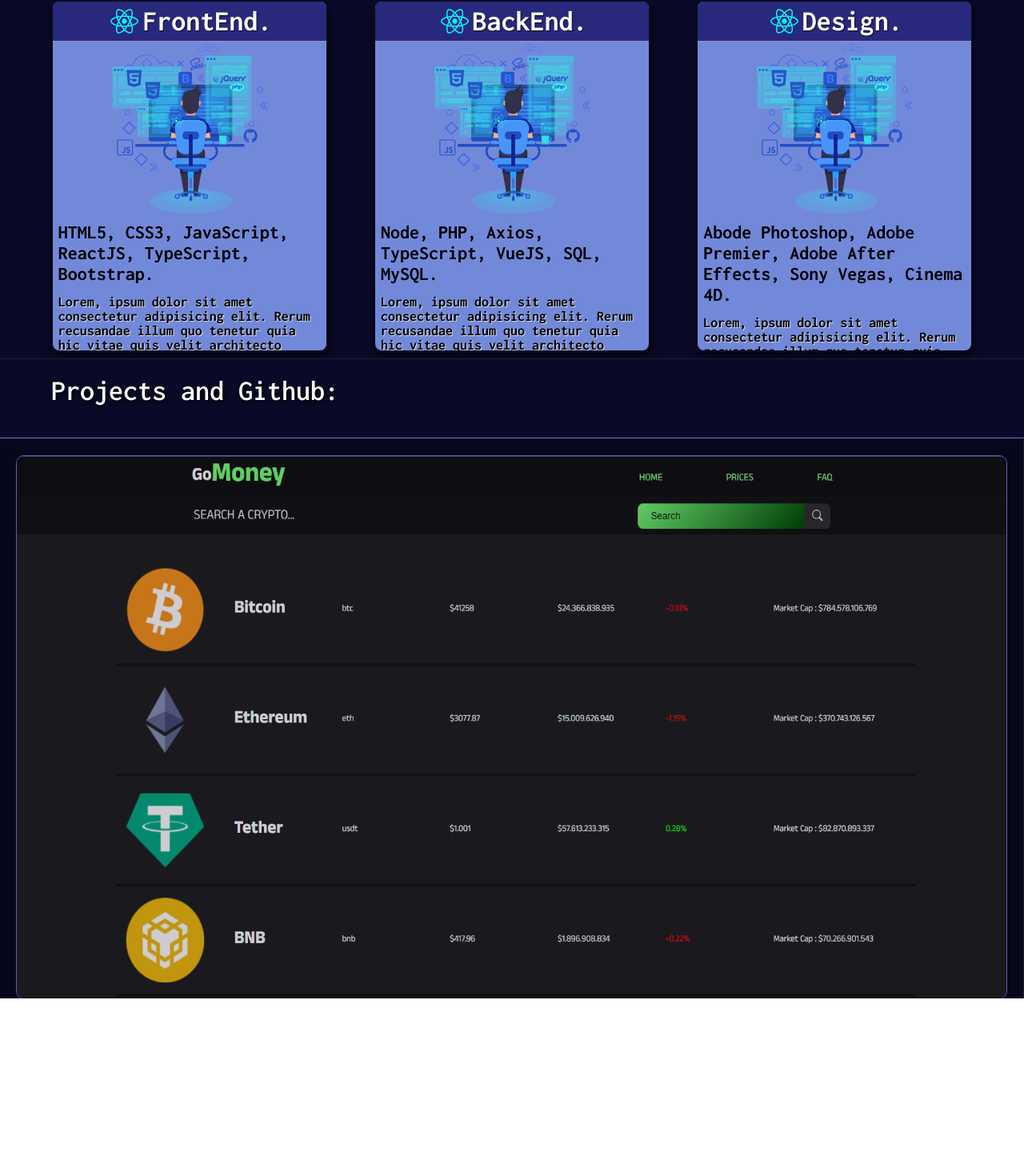
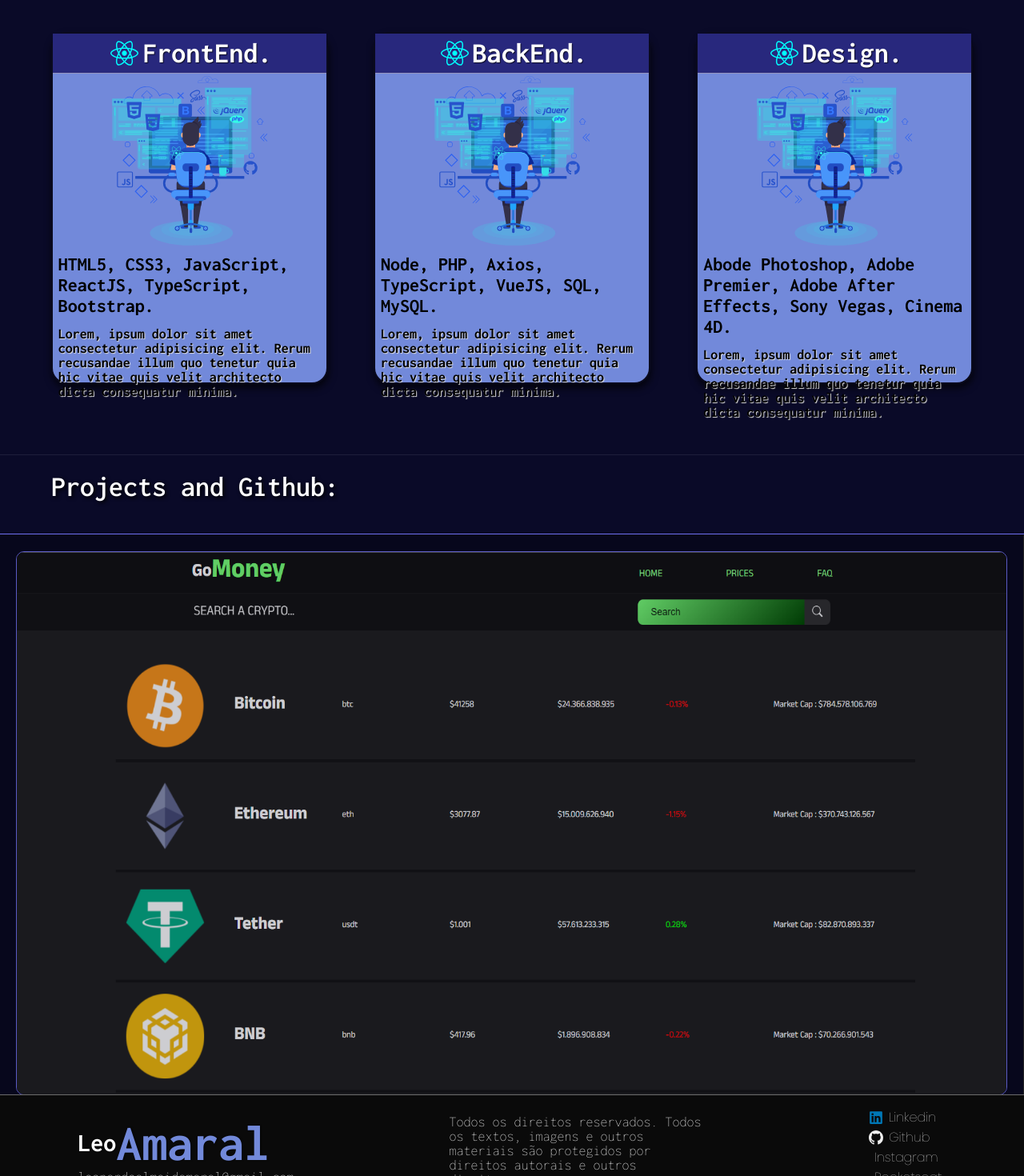
Before and after one commit to leonardo-amaral/portifolio, a React (Vite) app: page / in a window 1280 px wide. Shown: the part 708-2178 px from the top of the page at 80% size. Before the commit the page ends 1956 px from the top, so only its background shows below. Built offline with nearby package versions, Linux system fonts and the light colour scheme.

Commit message:
Home Finish

```diff
--- a/src/App.jsx
+++ b/src/App.jsx
@@ -2,13 +2,18 @@
 import './styles/App.css'
 import Github from './pages/Github';
 import Home from './pages/Home';
+import { BrowserRouter, Route, Routes, Router } from 'react-router-dom';
 
 function App() {
   // alert('O portifolio ainda está em desenvolvimento, então é normal encontrar alguns bugs, ou algumas falhas.')
   return (
     <div className="App">
-      <Home />
-      {/* <Github /> */}
+      <BrowserRouter>
+        <Routes>
+          <Route path="/" element={<Home />} />
+          <Route path="/projects" element={<Github />} />
+        </Routes>
+      </BrowserRouter>
     </div>
   );
 }
--- /dev/null
+++ b/src/components/Footer.jsx
@@ -0,0 +1,28 @@
+import React from 'react'
+import '../styles/Footer.css'
+import { motion } from 'framer-motion'
+import Midias from './subComponents/MidiasFooter'
+
+function Footer() {
+  return (
+    <div>
+      <footer>
+        <div className="content-footer">
+          <div className='contact-footer'>
+            <h1 className='logo'
+            >Leo<h1 className='amaral'>Amaral</h1></h1>
+            <h1 className='email'>leonardoalmeidamaral@gmail.com</h1>
+            <h1 className='numero-zap'>(11)997748165</h1>
+          </div>
+          <div className="copyright">
+            <p className='copyright-text'>Todos os direitos reservados. Todos os textos, imagens e outros materiais são protegidos por direitos autorais e outros direitos.
+              <br></br>  copyright © 2022</p>
+          </div>
+          <Midias />
+        </div>
+      </footer>
+    </div>
+  )
+}
+
+export default Footer
--- a/src/components/Nav.jsx
+++ b/src/components/Nav.jsx
@@ -1,6 +1,7 @@
 import React from 'react'
 import { motion } from 'framer-motion'
 import '../styles/Nav.css'
+import { Link } from 'react-router-dom'
 import Aos from 'aos'
 
 function Nav() {
@@ -15,10 +16,10 @@
               transition={{ duration: 0.1 }}
             >Leo<h1 className='amaral'>Amaral</h1></motion.h1>
             <div className='items-nav'>
-              <a className='items' href="">Home</a>
-              <a className='items' href="">Project</a>
-              <a className='items' href="">About</a>
-              <a className='items' href="">Skills</a>
+              <Link to="/" className='items'>Home</Link>
+              <Link to="/" className='items'>Skills</Link>
+              <Link to="/" className='items'>About</Link>
+              <Link to="/projects" className='items'>Project</Link>
             </div>
           </div>
         </nav>
--- /dev/null
+++ b/src/components/subComponents/MidiasFooter.jsx
@@ -0,0 +1,37 @@
+import React from 'react'
+import '../../styles/MidiasFooter.css'
+import { FaLinkedin } from 'react-icons/fa'
+import { BsGithub } from 'react-icons/bs'
+import { FaInstagram } from 'react-icons/fa'
+import { FaRocket } from 'react-icons/fa'
+import { BsDiscord } from 'react-icons/bs'
+
+export default function Midias() {
+  return (
+    <div className='Midiaas'>
+      <div className='social-mediaa'>
+        <div className='icons-text'>
+          <FaLinkedin className='linkedin' />
+          <a href='https://www.linkedin.com/in/leonardo-almeida-amaral/' className='items-media'>Linkedin</a>
+        </div>
+        <div className='icons-text'>
+          <BsGithub className='github' />
+          <a href='https://github.com/leonardo-amaral' className='items-media'>Github</a>
+        </div>
+        <div className='icons-text'>
+          <FaInstagram className='instagram' />
+          <a href='https://www.instagram.com/nizoell/' className='items-media'>Instagram</a>
+        </div>
+        <div className='icons-text'>
+          <FaRocket className='rocketseat' />
+          <a href='https://app.rocketseat.com.br/me/leonardo-amaral-08604' className='items-media'>Rocketseat</a>
+        </div>
+        <div className='icons-text'>
+          <BsDiscord className='discord' />
+          <a href='
+https://discord.com/users/296365283499573251s' className='items-media'>Discord</a>
+        </div>
+      </div>
+    </div>
+  )
+}
--- a/src/pages/Home.jsx
+++ b/src/pages/Home.jsx
@@ -5,6 +5,7 @@
 import IntroContent from '../components/IntroContent'
 import Sobre from '../components/Sobre'
 import Midias from '../components/subComponents/Midias'
+import Footer from '../components/Footer'
 
 function Home() {
   return (
@@ -15,6 +16,7 @@
       {/* <Sobre /> */}
       <ContentComp />
       <RepoSlider />
+      <Footer />
     </div>
   )
 }
--- a/src/styles/BoxSkills.css
+++ b/src/styles/BoxSkills.css
@@ -15,12 +15,11 @@
   display: flex;
   flex-direction: column;
   align-items: flex-start;
-  border-radius: 10px;
-  overflow: hidden;
   box-shadow: 1px 5px 10px rgba(0, 0, 0, 0.7);
   border: 2px solid rgba(10, 10, 30, 1);
   transition: 0.5s;
   cursor: pointer;
+  border-radius: 20px;
 }
 
 .info:hover {
--- a/src/styles/Content-content.css
+++ b/src/styles/Content-content.css
@@ -1,8 +1,9 @@
 .content-style {
   width: 100%;
-  height: 70vh;
+  height: 85vh;
   background-color: rgb(10, 10, 40);
-  overflow-x: hidden;
+  overflow: hidden;
+  display: flex;
 }
 
 .Skills {
@@ -11,11 +12,11 @@
 }
 
 .content-main {
-  height: 50vh;
+  height: 100%;
   margin: 1% 5%;
   border-top: 1px solid rgba(200, 200, 226, 0.1);
   padding-top: 20px;
   display: flex;
   flex-direction: column;
-  gap: 5vh;
+  gap: 10vh;
 }
--- /dev/null
+++ b/src/styles/Footer.css
@@ -0,0 +1,38 @@
+footer {
+  width: 100%;
+  height: 20vh;
+  background: rgb(10, 10, 10);
+  border-top: 1px solid rgba(255, 255, 255, 0.4);
+  overflow: hidden;
+}
+
+.content-footer {
+  margin-top: 1%;
+  display: flex;
+  flex-direction: row;
+  align-items: center;
+  justify-content: space-around;
+}
+
+.email {
+  color: white;
+  font-weight: 100;
+  font-size: 18px;
+}
+
+.numero-zap {
+  color: white;
+  font-weight: 100;
+  font-size: 18px;
+}
+
+.copyright {
+  width: 25%;
+}
+
+.copyright-text {
+  color: white;
+  width: 100%;
+  font-size: 18px;
+  font-weight: 100;
+}
--- /dev/null
+++ b/src/styles/MidiasFooter.css
@@ -0,0 +1,54 @@
+.Midiaas {
+  overflow: hidden;
+}
+
+.social-mediaa {
+  display: flex;
+  flex-direction: column;
+  justify-content: space-around;
+  font-weight: 100;
+  margin: 2% 10%;
+}
+
+.icons-text {
+  display: flex;
+  flex-direction: row;
+  align-items: center;
+  gap: 0.5vw;
+}
+
+.items-media {
+  text-decoration: none;
+  font-family: 'Poppins', sans-serif;
+  color: #EEEEEE;
+  transition: 0.5s;
+  cursor: pointer;
+}
+
+
+.items-media:hover {
+  color: rgb(112, 112, 240);
+}
+
+.linkedin {
+  font-size: 18px;
+  color: rgb(0, 119, 181);
+}
+
+.github {
+  font-size: 18px;
+  color: #EEEEEE;
+}
+
+.instagram {
+  font-size: 18px;
+  color: #8a3ab9
+}
+
+.rocketseat {
+  color: #988BC7
+}
+
+.discord {
+  color: #7289da;
+}
```
Also changed, not shown: src/pages/Content.jsx (deleted, +0 -15 lines), src/pages/Introduction.jsx (deleted, +0 -17 lines).
